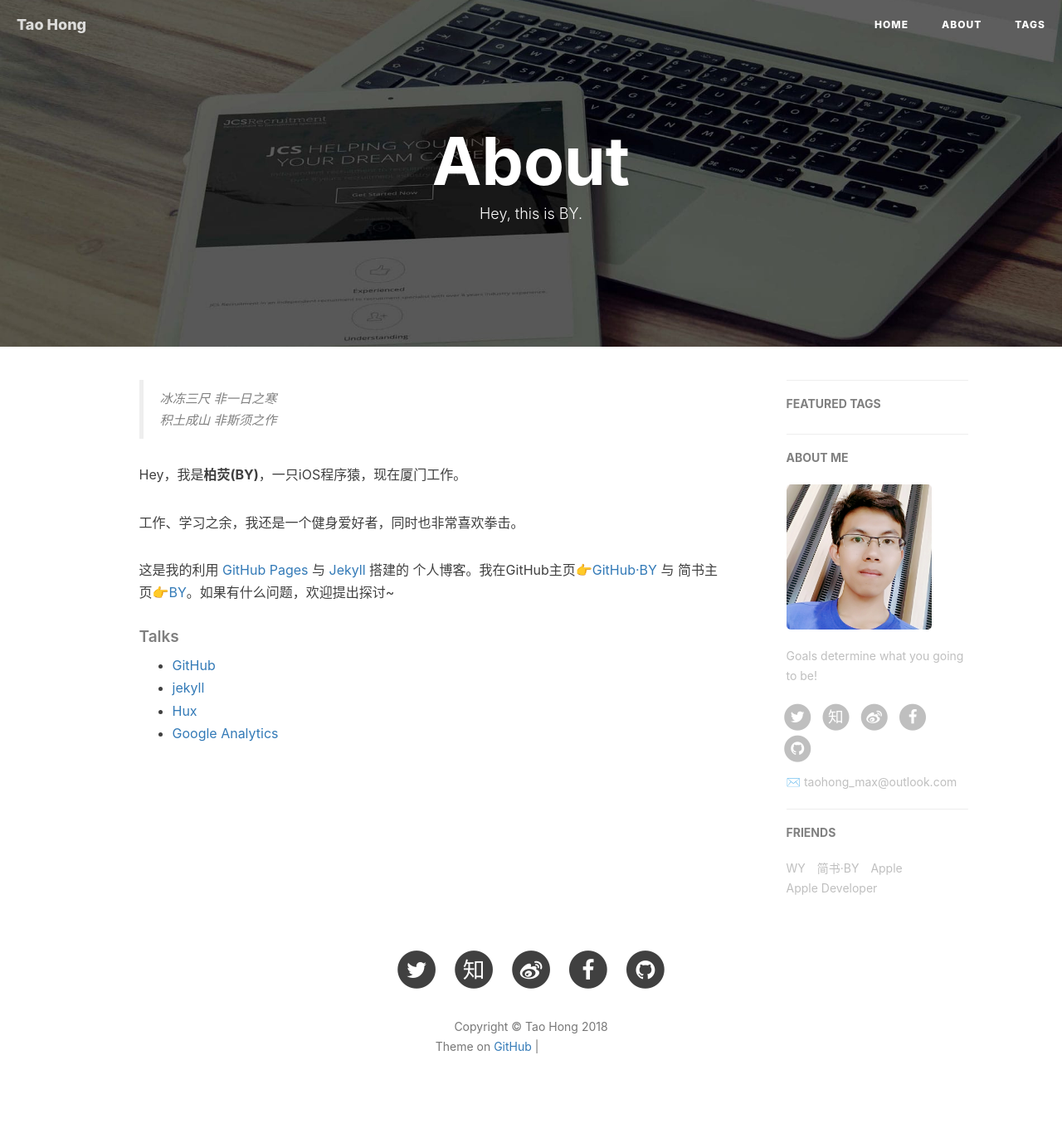
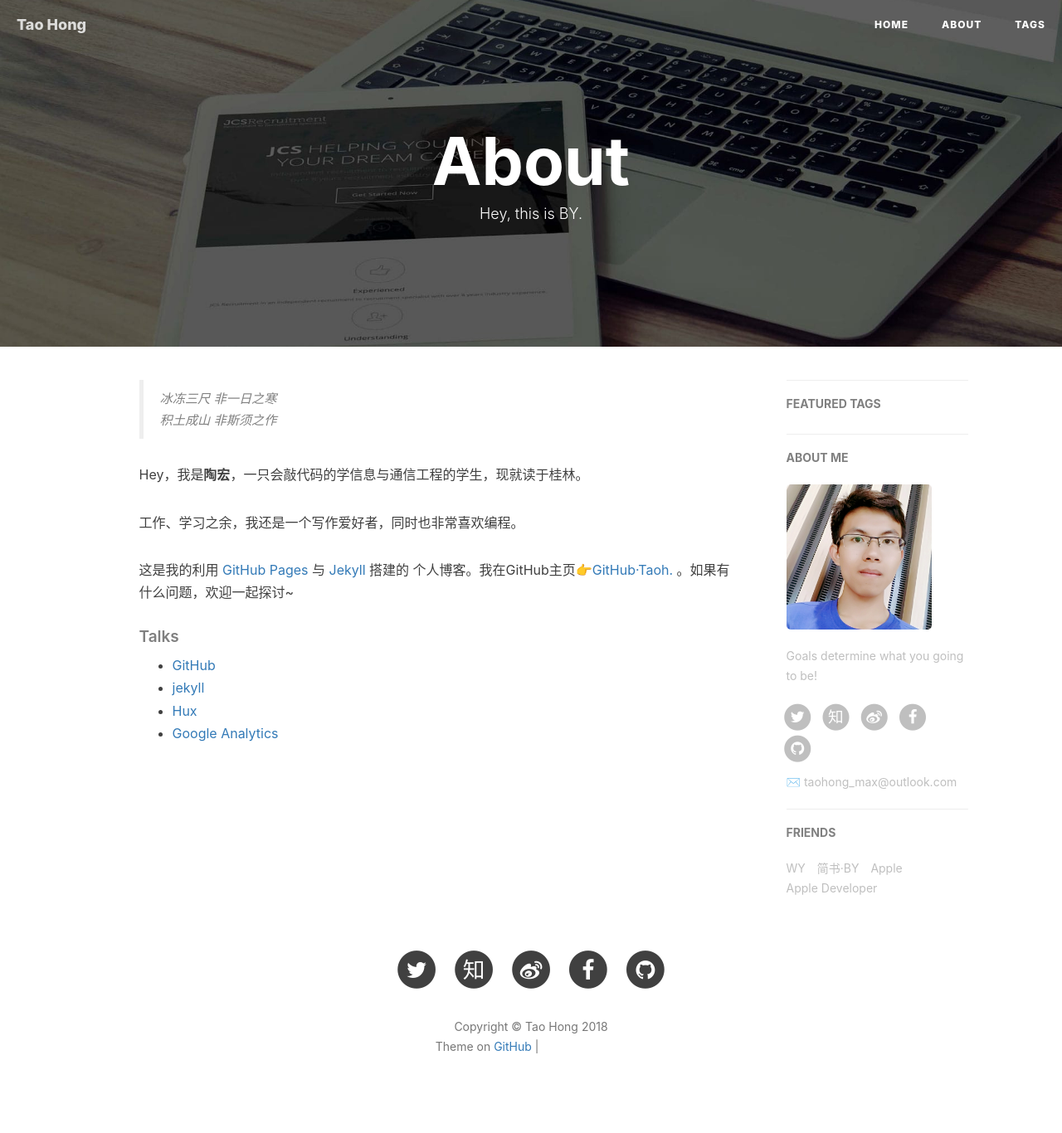
Before and after one commit to TaohongMaxwell/TaohongMaxwell.github.io, a Jekyll site: the page built from about.html, in a window 1280 px wide. Shown: the whole page at 83% size. Built offline with Jekyll 4.4.1, drawn with Linux system fonts in a browser that asks for light colours; nearby versions of some CDN libraries; comment, search, counter and statistics services are not loaded; grey boxes are pictures that could not be loaded.

Commit message:
Update about.html

```diff
--- a/about.html
+++ b/about.html
@@ -18,11 +18,11 @@ header-img: "img/post-bg-rwd.jpg"
     <blockquote><p>冰冻三尺 非一日之寒<br>
     积土成山 非斯须之作</p></blockquote>
 
-    <p>Hey，我是<strong>柏荧(BY)</strong>，一只iOS程序猿，现在厦门工作。</p>
+    <p>Hey，我是<strong>陶宏</strong>，一只会敲代码的学信息与通信工程的学生，现就读于桂林。</p>
 
-    <p>工作、学习之余，我还是一个健身爱好者，同时也非常喜欢拳击。</p>
+    <p>工作、学习之余，我还是一个写作爱好者，同时也非常喜欢编程。</p>
 
-    <p>这是我的利用 <a href="https://pages.github.com/">GitHub Pages</a> 与 <a href="http://jekyll.com.cn/">Jekyll</a> 搭建的 个人博客。我在GitHub主页<a href="https://github.com/qiubaiying">👉GitHub·BY</a> 与 简书主页<a href="https://http://www.jianshu.com/u/e71990ada2fd">👉BY</a>。如果有什么问题，欢迎提出探讨~</p>
+    <p>这是我的利用 <a href="https://pages.github.com/">GitHub Pages</a> 与 <a href="http://jekyll.com.cn/">Jekyll</a> 搭建的 个人博客。我在GitHub主页<a href="https://github.com/TaohongMaxwell">👉GitHub·Taoh.</a> 。如果有什么问题，欢迎一起探讨~</p>
 
     <p></p>
 
```
